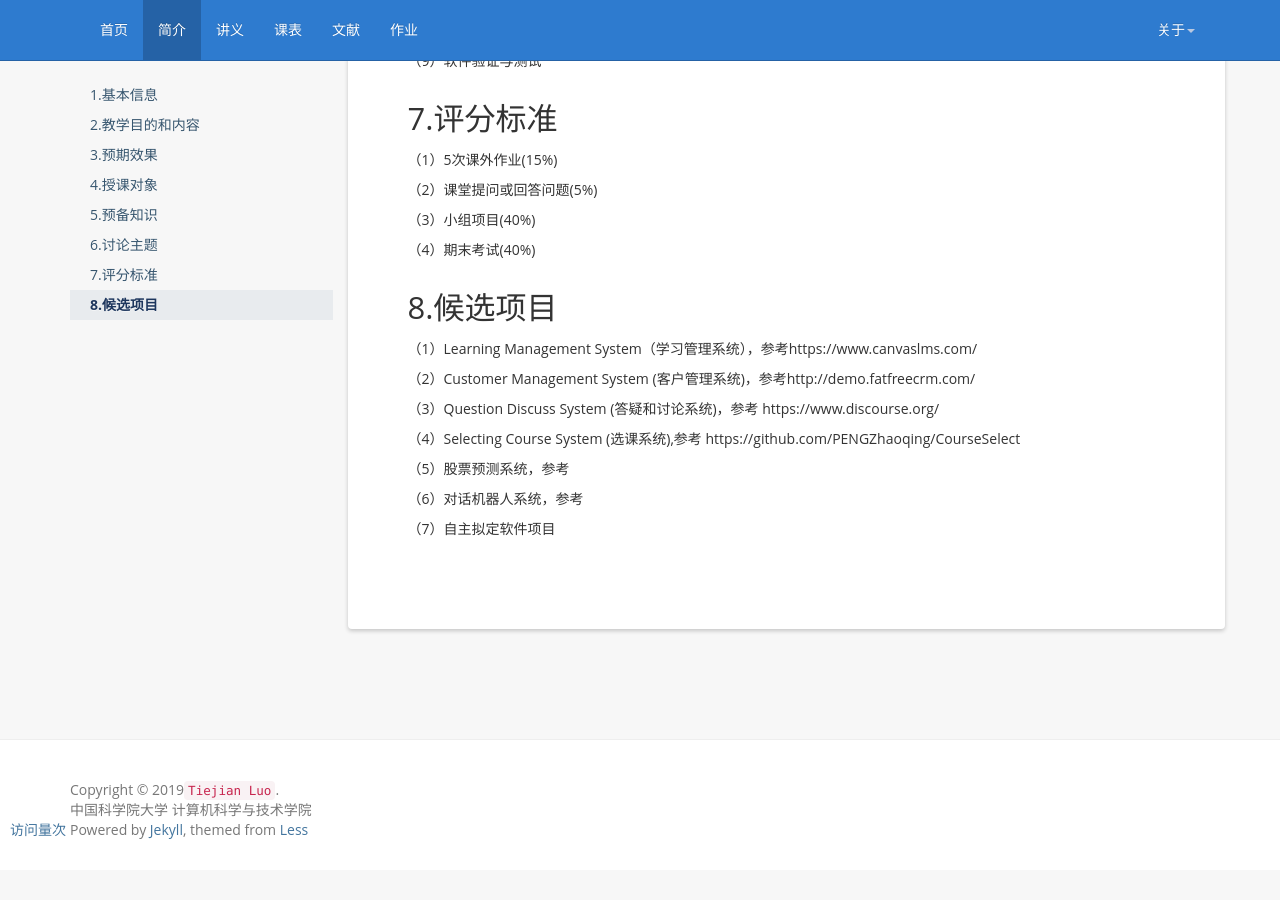
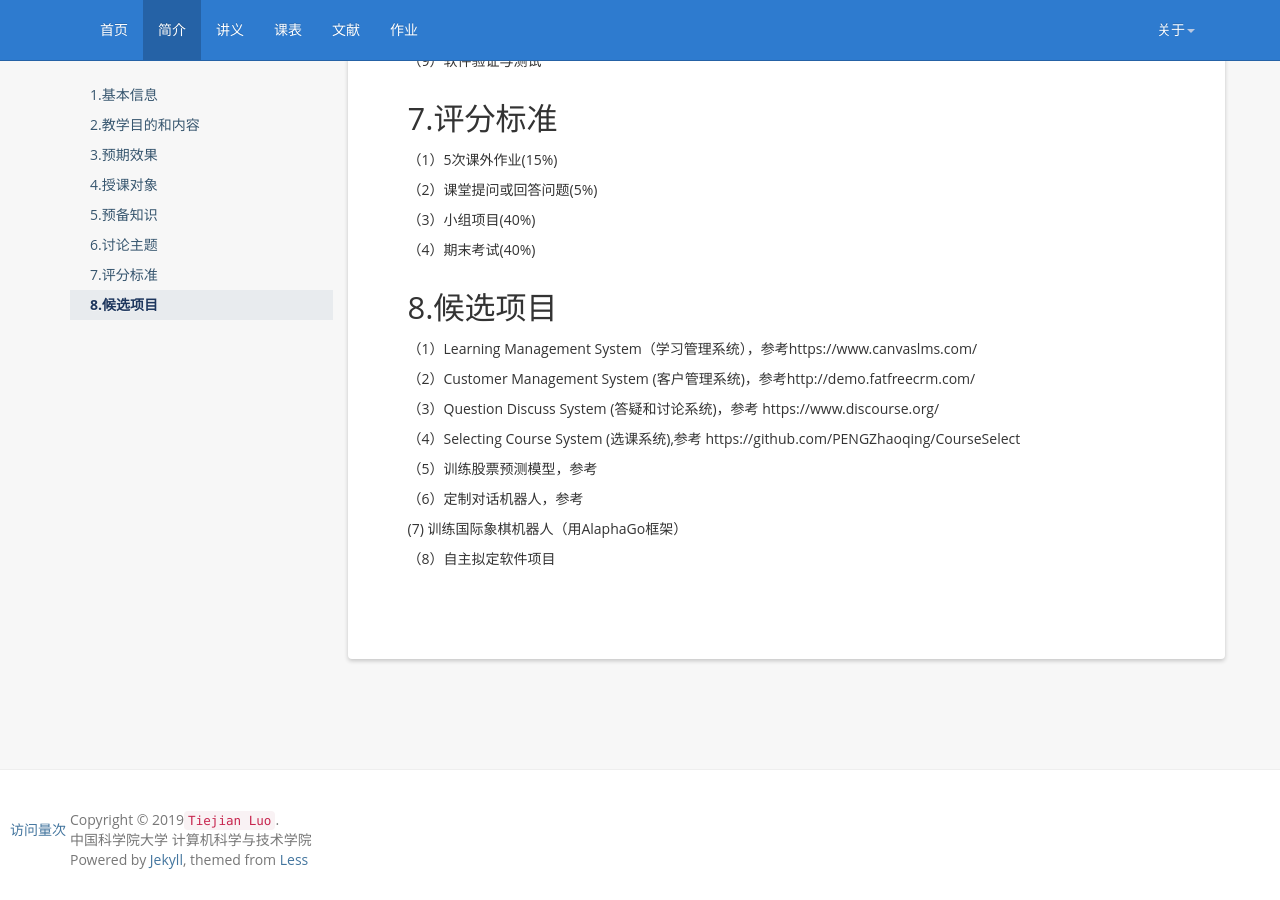
Before and after one commit to tjluo-ucas/ase, a Jekyll site: the page built from _posts/2019-02-08-intro.md, in a window 1280 px wide and 900 px high, scrolled down 1355 px. Built offline with Jekyll 4.4.1, drawn with Linux system fonts in a browser that asks for light colours; nearby versions of some CDN libraries; comment, search, counter and statistics services are not loaded; before the commit the page ends 2225 px from its top, so only the background shows below that.

Commit message:
Update 2019-02-08-intro.md

```diff
--- a/_posts/2019-02-08-intro.md
+++ b/_posts/2019-02-08-intro.md
@@ -95,8 +95,10 @@ banner: 课程简介
 
 （4）Selecting Course System (选课系统),参考 https://github.com/PENGZhaoqing/CourseSelect
 
-（5）股票预测系统，参考
+（5）训练股票预测模型，参考
 
-（6）对话机器人系统，参考
+（6）定制对话机器人，参考
 
-（7）自主拟定软件项目
+ (7) 训练国际象棋机器人（用AlaphaGo框架）
+
+（8）自主拟定软件项目
```
